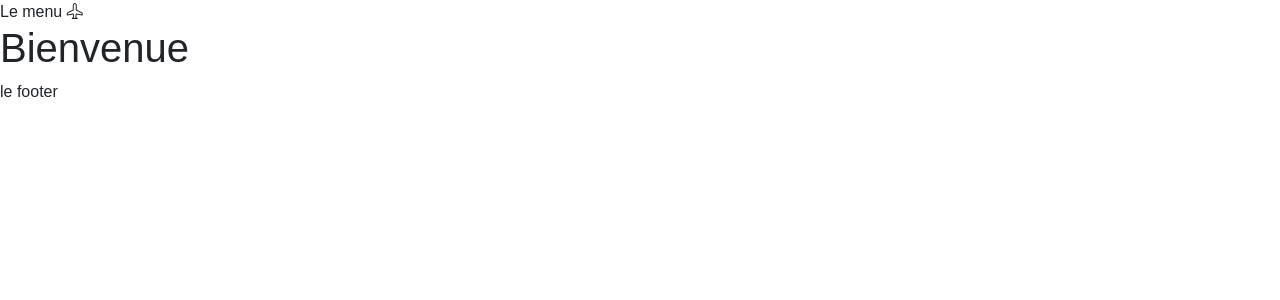
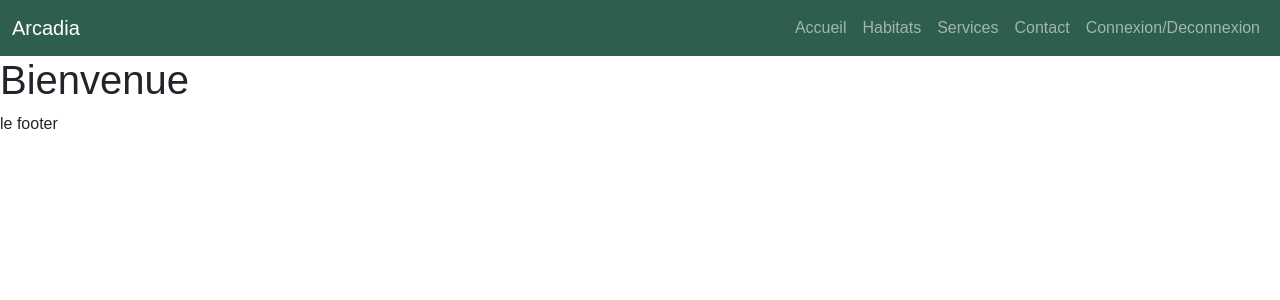
Before and after one commit to kantonirina02/Arcadia, a PHP site: page / in a window 1280 px wide. Shown: the top 300 px of the page. Run offline with PHP 8.4, Linux system fonts and the light colour scheme; some libraries are stand-ins or nearby versions; some web fonts are replaced.

Commit message:
Header site

```diff
--- a/index.html
+++ b/index.html
@@ -11,7 +11,35 @@
     <title>Document</title>
 </head>
 <body>
-    <header>Le menu <i class="bi bi-airplane"></i></header>
+    <header>
+            <nav class="navbar navbar-expand-lg bg-dark" data-bs-theme="dark">
+                <div class="container-fluid">
+                  <a class="navbar-brand" href="/">Arcadia</a>
+                  <button class="navbar-toggler" type="button" data-bs-toggle="collapse" data-bs-target="#navbarSupportedContent" aria-controls="navbarSupportedContent" aria-expanded="false" aria-label="Toggle navigation">
+                    <span class="navbar-toggler-icon"></span>
+                  </button>
+                  <div class="collapse navbar-collapse" id="navbarSupportedContent">
+                    <ul class="navbar-nav ms-auto mb-2 mb-lg-0">
+                      <li class="nav-item">
+                        <a class="nav-link" href="/">Accueil</a>
+                      </li>
+                      <li class="nav-item">
+                        <a class="nav-link" href="/habitats">Habitats</a>
+                      </li>
+                      <li class="nav-item">
+                        <a class="nav-link" href="#">Services</a>
+                      </li>
+                      <li class="nav-item">
+                        <a class="nav-link" href="#">Contact</a>
+                      </li>
+                      <li class="nav-item">
+                        <a class="nav-link" href="#">Connexion/Deconnexion</a>
+                      </li>
+                    </ul>
+                  </div>
+                </div>
+              </nav>
+    </header>
 
     <main id="main-page">
         <!-- Contenue de la page -->
--- a/scss/_custom.scss
+++ b/scss/_custom.scss
@@ -2,10 +2,10 @@
 // Option A: Include all of Bootstrap
 
 // Include any default variable overrides here (though functions won't be available)
-$primary: #2E5E4E;
-$secondary: #F4F1DE;
-$dark: #9BC995;
-$bgdark: #A65E44;
+$primary: #F4F1DE;
+$secondary:#A65E44;
+$dark: #2E5E4E;
+$bg-dark: #9BC995;
 $font-family-sans-serif: 'Montserrat', sans-serif !default;
 $font-family-sans-serif: 'Hind Mandurai', sans-serif;
 
```
Also changed, not shown: scss/main.css, 1 other file.
